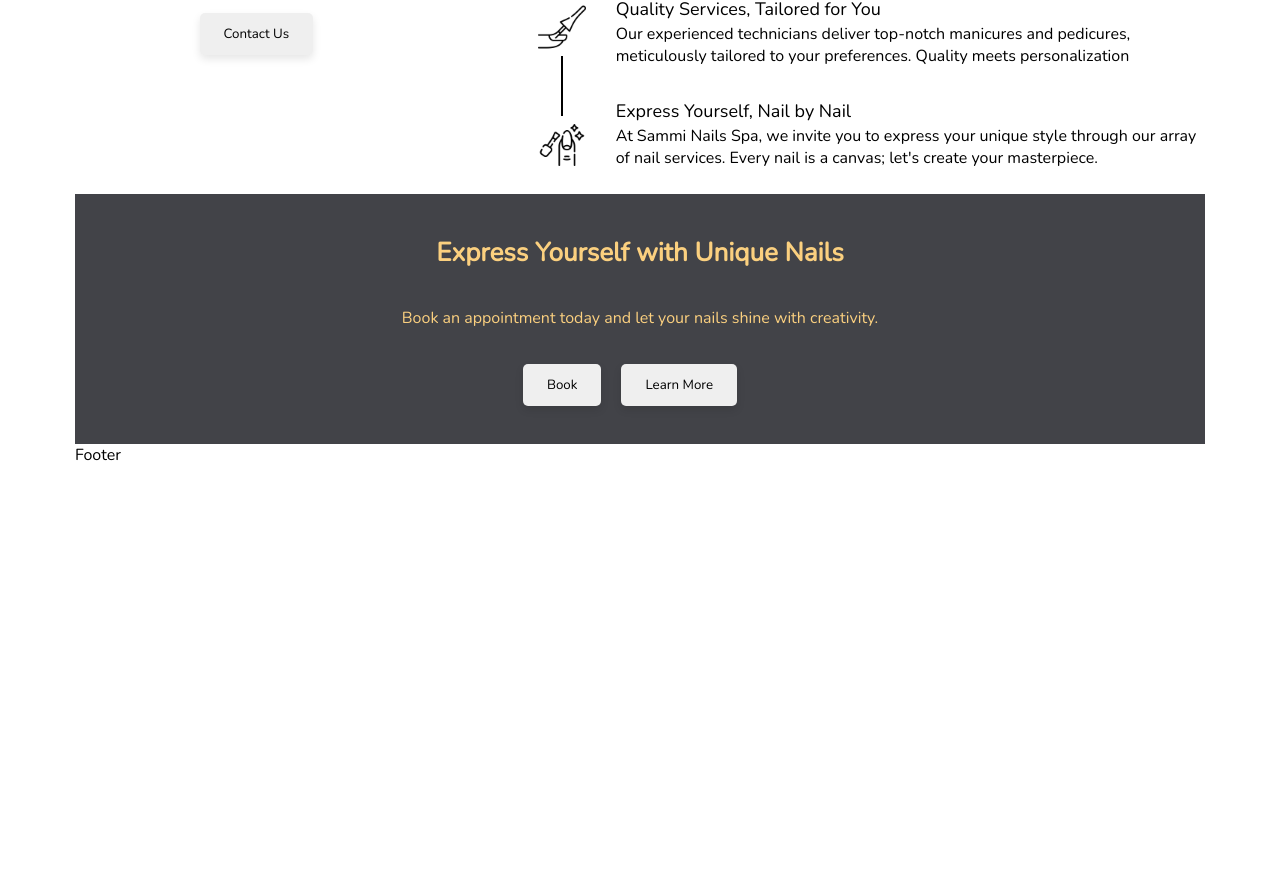
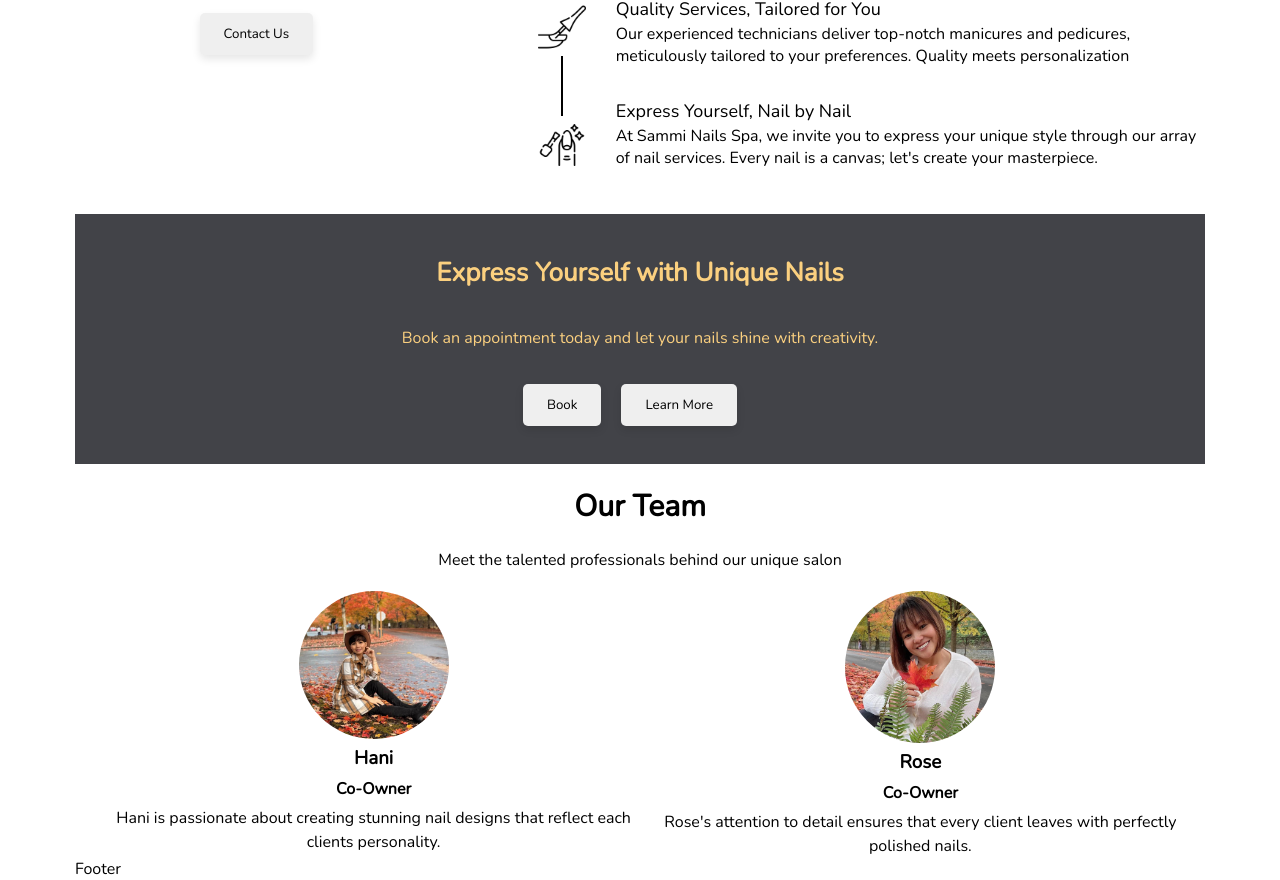
Before and after one commit to JCBardellini/Sammi_Nails_Spa, a React (Vite) app in the folder client/: page /about in a window 1280 px wide. Shown: the part 881-1761 px from the top of the page. Before the commit the page ends 1347 px from the top, so only its background shows below. Built offline with nearby package versions, Linux system fonts and the light colour scheme.

Commit message:
added employee section

```diff
--- a/client/src/Components/CTAone/ctaOne.css
+++ b/client/src/Components/CTAone/ctaOne.css
@@ -6,7 +6,8 @@
     justify-content: center;
     align-items: center;
     gap: 35px;
-    background: #424348
+    background: #424348;
+    margin-top: 20px;
 }
 .learnMore {
     margin-right: 20px;
--- a/client/src/Components/CTAone/ctaOne.jsx
+++ b/client/src/Components/CTAone/ctaOne.jsx
@@ -5,7 +5,7 @@ import { useNavigate } from "react-router-dom";
 const CtaOne = () => {
   const navigate = useNavigate();
   return (
-    <div id="ctaOne">
+    <section id="ctaOne">
       <h2 className="ctaTitle">Express Yourself with Unique Nails</h2>
       <p>Book an appointment today and let your nails shine with creativity.</p>
       <div className="callButtons">
@@ -16,7 +16,7 @@ const CtaOne = () => {
           Learn More
         </button>
       </div>
-    </div>
+    </section>
   );
 };
 
--- /dev/null
+++ b/client/src/Components/Employee/employee.css
@@ -0,0 +1,34 @@
+#employeeSection {
+    display: flex;
+    flex-direction: column;
+    align-items: center;
+    gap: 20px;
+    margin-top: 20px;
+}
+.teamTitle {
+    font-size: 30px;
+    line-height: 150%;
+
+}
+.employeeImg {
+    width: 150px;
+    border-radius: 50%;
+    margin: 0 auto;
+}
+.employeeContainer {
+    display: flex;
+    flex-direction: column;
+    min-width: 300px;
+    gap: 5px;
+}
+.employeeName, .employeeTitle, .employeeDescription {
+    text-align: center;
+    line-height: 150%;
+}
+.employeeMainContainer {
+    display: flex;
+    flex-grow: wrap;
+    gap: 20px;
+    width: 95%;
+    justify-content: space-around;
+}
--- /dev/null
+++ b/client/src/Components/Employee/employee.jsx
@@ -0,0 +1,46 @@
+import React from "react";
+import "./employee.css";
+import hani from "../../assets/Images/hani.jpeg";
+import rose from "../../assets/Images/rose.jpeg";
+
+const Employee = () => {
+  // we can add more employees here
+  const employee = [
+    {
+      name: "Hani",
+      position: "Co-Owner",
+      description:
+        "Hani is passionate about creating stunning nail designs that reflect each clients personality.",
+      img: hani,
+      alt: "Hani seating in the autumn leaves.",
+    },
+    {
+      name: "Rose",
+      position: "Co-Owner",
+      description:
+        "Rose's attention to detail ensures that every client leaves with perfectly polished nails.",
+      img: rose,
+      alt: "Rose holding a a leave in autumn.",
+    },
+  ];
+  return (
+    <section id="employeeSection">
+      <h2 className="teamTitle">Our Team</h2>
+      <p>Meet the talented professionals behind our unique salon</p>
+      <div className="employeeMainContainer">
+        {employee.map((each) => {
+          return (
+            <div key={each.name} className="employeeContainer">
+              <img src={each.img} alt={each.alt} className="employeeImg" />
+              <h3 className="employeeName">{each.name}</h3>
+              <h4 className="employeeTitle">{each.position}</h4>
+              <p className="employeeDescription">{each.description}</p>
+            </div>
+          );
+        })}
+      </div>
+    </section>
+  );
+};
+
+export default Employee;
--- a/client/src/Components/Process/process.jsx
+++ b/client/src/Components/Process/process.jsx
@@ -11,18 +11,22 @@ const Process = () => {
     {
       icon: selection,
       alt: "Hand holding nail polish bottle icon",
+      id: 1,
     },
     {
       icon: customization,
       alt: "Different nail polish bottles icon",
+      id: 2,
     },
     {
       icon: service,
       alt: "Painting single nail icon",
+      id: 3,
     },
     {
       icon: express,
       alt: "Single nail and brushes icon",
+      id: 4,
     },
   ];
   const processSteps = [
@@ -65,12 +69,12 @@ const Process = () => {
             {/* need to have img horizontal line and img */}
             {processIcons.map((icon, index) => {
               return (
-                <>
+                <React.Fragment key={icon.id}>
                   <img src={icon.icon} alt={icon.alt} className="icons" />
                   {index < processIcons.length - 1 && (
                     <div className="line"></div>
                   )}
-                </>
+                </React.Fragment>
               );
             })}
           </div>
--- a/client/src/Pages/About/about.jsx
+++ b/client/src/Pages/About/about.jsx
@@ -2,6 +2,7 @@ import React from "react";
 import AboutContent from "../../Components/About/aboutContent";
 import Process from "../../Components/Process/process";
 import CtaOne from "../../Components/CTAone/ctaOne";
+import Employee from "../../Components/Employee/employee";
 
 const About = () => {
   return (
@@ -9,6 +10,7 @@ const About = () => {
       <AboutContent />
       <Process />
       <CtaOne />
+      <Employee />
     </div>
   );
 };
```
Also changed, not shown: client/src/assets/Images/hani.jpeg (added), client/src/assets/Images/rose.jpeg (added).
